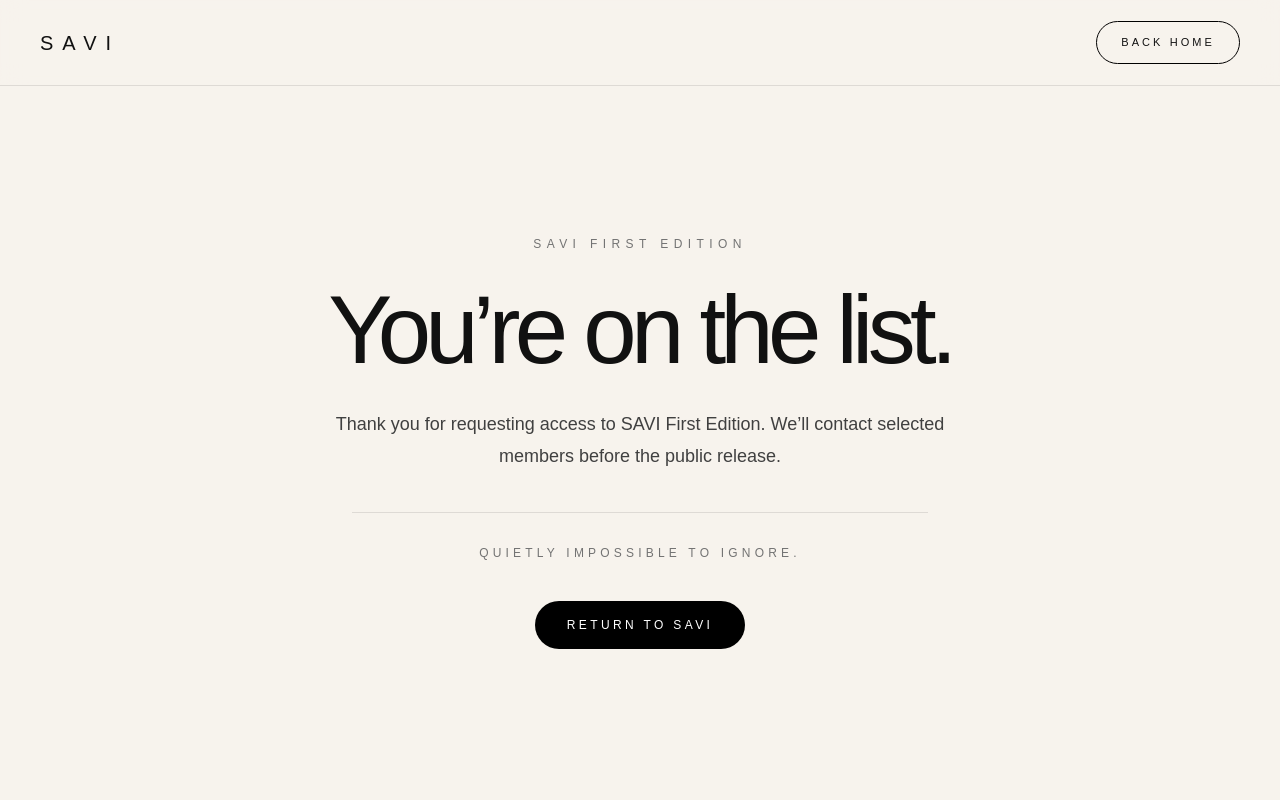
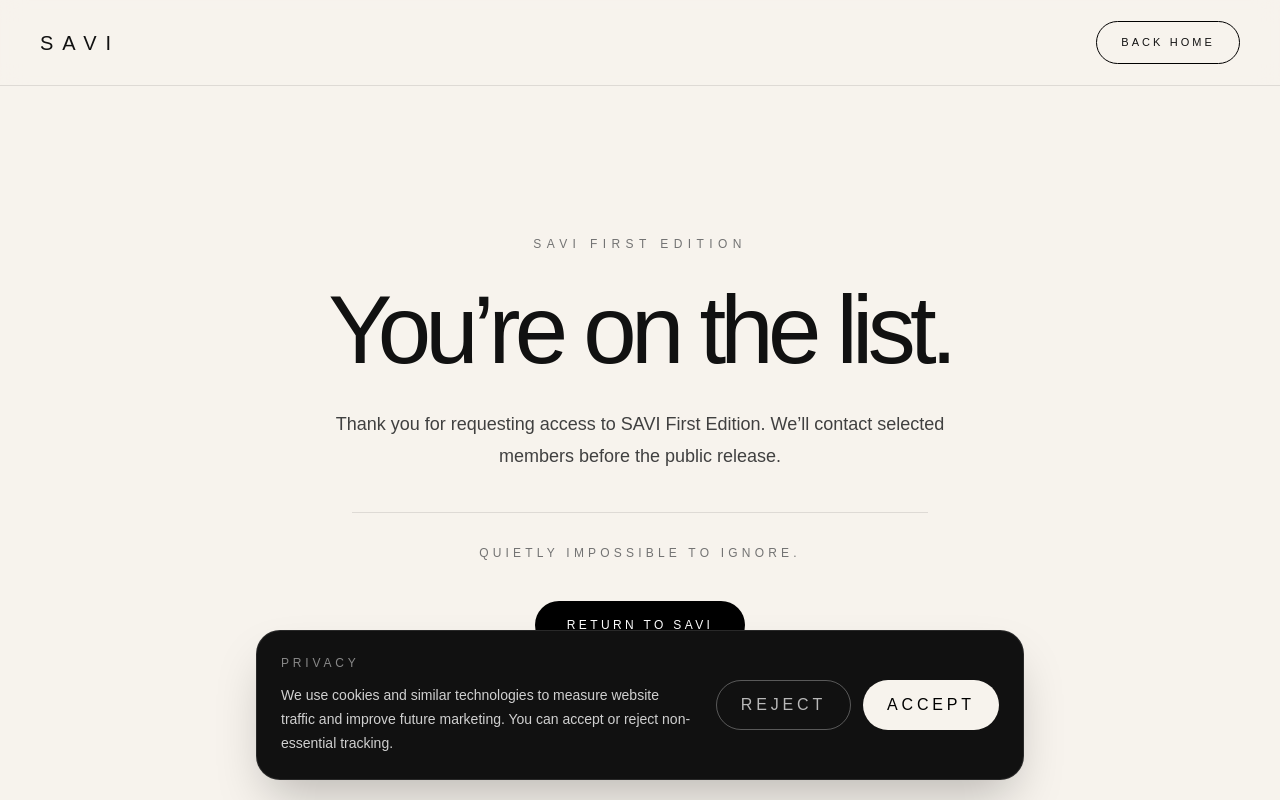
Before and after one commit to martyn343/savi-landing, a Next.js app: page /thank-you in a window 1280 px wide. Built offline with nearby package versions, Linux system fonts and the light colour scheme.

Commit message:
Add cookie consent for Meta Pixel

```diff
--- /dev/null
+++ b/app/components/MetaPixelConsent.tsx
@@ -0,0 +1,126 @@
+"use client";
+
+import { useEffect, useState } from "react";
+import { usePathname } from "next/navigation";
+
+const META_PIXEL_ID = "1020453880576198";
+
+declare global {
+  interface Window {
+    fbq?: (...args: unknown[]) => void;
+    _fbq?: unknown;
+  }
+}
+
+function loadMetaPixel() {
+  if (typeof window === "undefined") return;
+
+  if (window.fbq) {
+    window.fbq("track", "PageView");
+    return;
+  }
+
+ type MetaPixelFunction = {
+  (...args: unknown[]): void;
+  callMethod?: (...args: unknown[]) => void;
+  queue: unknown[][];
+  loaded: boolean;
+  version: string;
+};
+
+const fbq = function (...args: unknown[]) {
+  if (fbq.callMethod) {
+    fbq.callMethod(...args);
+  } else {
+    fbq.queue.push(args);
+  }
+} as MetaPixelFunction;
+
+fbq.queue = [];
+fbq.loaded = true;
+fbq.version = "2.0";
+  window.fbq = fbq;
+
+  const script = document.createElement("script");
+  script.async = true;
+  script.src = "https://connect.facebook.net/en_US/fbevents.js";
+
+  const firstScript = document.getElementsByTagName("script")[0];
+  firstScript.parentNode?.insertBefore(script, firstScript);
+
+  window.fbq("init", META_PIXEL_ID);
+  window.fbq("track", "PageView");
+}
+
+export default function MetaPixelConsent() {
+  const pathname = usePathname();
+  const [consent, setConsent] = useState<"accepted" | "rejected" | null>(null);
+
+  useEffect(() => {
+    const savedConsent = localStorage.getItem("savi_cookie_consent");
+
+    if (savedConsent === "accepted" || savedConsent === "rejected") {
+      setConsent(savedConsent);
+    }
+  }, []);
+
+  useEffect(() => {
+    if (consent !== "accepted") return;
+
+    loadMetaPixel();
+
+    if (pathname === "/thank-you") {
+      window.fbq?.("track", "Lead");
+    }
+  }, [consent, pathname]);
+
+  function acceptCookies() {
+    localStorage.setItem("savi_cookie_consent", "accepted");
+    setConsent("accepted");
+  }
+
+  function rejectCookies() {
+    localStorage.setItem("savi_cookie_consent", "rejected");
+    setConsent("rejected");
+  }
+
+  if (consent !== null) {
+    return null;
+  }
+
+  return (
+    <div className="fixed bottom-5 left-1/2 z-[100] w-[calc(100%-2rem)] max-w-3xl -translate-x-1/2 rounded-[1.5rem] border border-white/10 bg-[#111111] p-5 text-[#f7f3ed] shadow-2xl md:p-6">
+      <div className="grid gap-5 md:grid-cols-[1fr_auto] md:items-center">
+        <div>
+          <p className="text-xs uppercase tracking-[0.32em] text-white/50">
+            Privacy
+          </p>
+
+          <p className="mt-3 text-sm leading-6 text-white/80">
+            We use cookies and similar technologies to measure website traffic
+            and improve future marketing. You can accept or reject non-essential
+            tracking.
+          </p>
+        </div>
+
+        <div className="flex flex-col gap-3 sm:flex-row md:justify-end">
+          <button
+            type="button"
+            onClick={rejectCookies}
+            className="rounded-full border border-white/30 px-6 py-3 text-xs uppercase tracking-[0.24em] text-white/70 transition hover:border-white hover:text-white"
+          >
+            Reject
+          </button>
+
+          <button
+            type="button"
+            onClick={acceptCookies}
+            className="rounded-full bg-[#f7f3ed] px-6 py-3 text-xs uppercase tracking-[0.24em] text-black transition hover:bg-white"
+          >
+            Accept
+          </button>
+        </div>
+      </div>
+    </div>
+  );
+}
--- a/app/layout.tsx
+++ b/app/layout.tsx
@@ -1,5 +1,5 @@
 import { Analytics } from "@vercel/analytics/next";
-import Script from "next/script";
+import MetaPixelConsent from "./components/MetaPixelConsent";
 import type { Metadata } from "next";
 import { Geist, Geist_Mono } from "next/font/google";
 import "./globals.css";
@@ -60,22 +60,7 @@
      <body>
   {children}
   <Analytics />
-
-  <Script id="meta-pixel" strategy="afterInteractive">
-    {`
-      !function(f,b,e,v,n,t,s)
-      {if(f.fbq)return;n=f.fbq=function(){n.callMethod?
-      n.callMethod.apply(n,arguments):n.queue.push(arguments)};
-      if(!f._fbq)f._fbq=n;n.push=n;n.loaded=!0;n.version='2.0';
-      n.queue=[];t=b.createElement(e);t.async=!0;
-      t.src=v;s=b.getElementsByTagName(e)[0];
-      s.parentNode.insertBefore(t,s)}(window, document,'script',
-      'https://connect.facebook.net/en_US/fbevents.js');
-      fbq('init', '1020453880576198');
-      fbq('track', 'PageView');
-    `}
-  </Script>
-
+<MetaPixelConsent />
   <noscript>
     <img
       height="1"
--- a/app/thank-you/page.tsx
+++ b/app/thank-you/page.tsx
@@ -1,14 +1,6 @@
-import Script from "next/script";
 export default function ThankYouPage() {
   return (
     <main className="min-h-screen bg-[#f7f3ed] text-[#111111]">
-        <Script id="meta-lead-event" strategy="afterInteractive">
-  {`
-    if (window.fbq) {
-      window.fbq('track', 'Lead');
-    }
-  `}
-</Script>
       <header className="fixed left-0 top-0 z-50 w-full border-b border-black/10 bg-[#f7f3ed]/85 backdrop-blur-md">
         <div className="mx-auto flex h-[85px] max-w-7xl items-center justify-between px-6 md:px-10">
           <a
```
